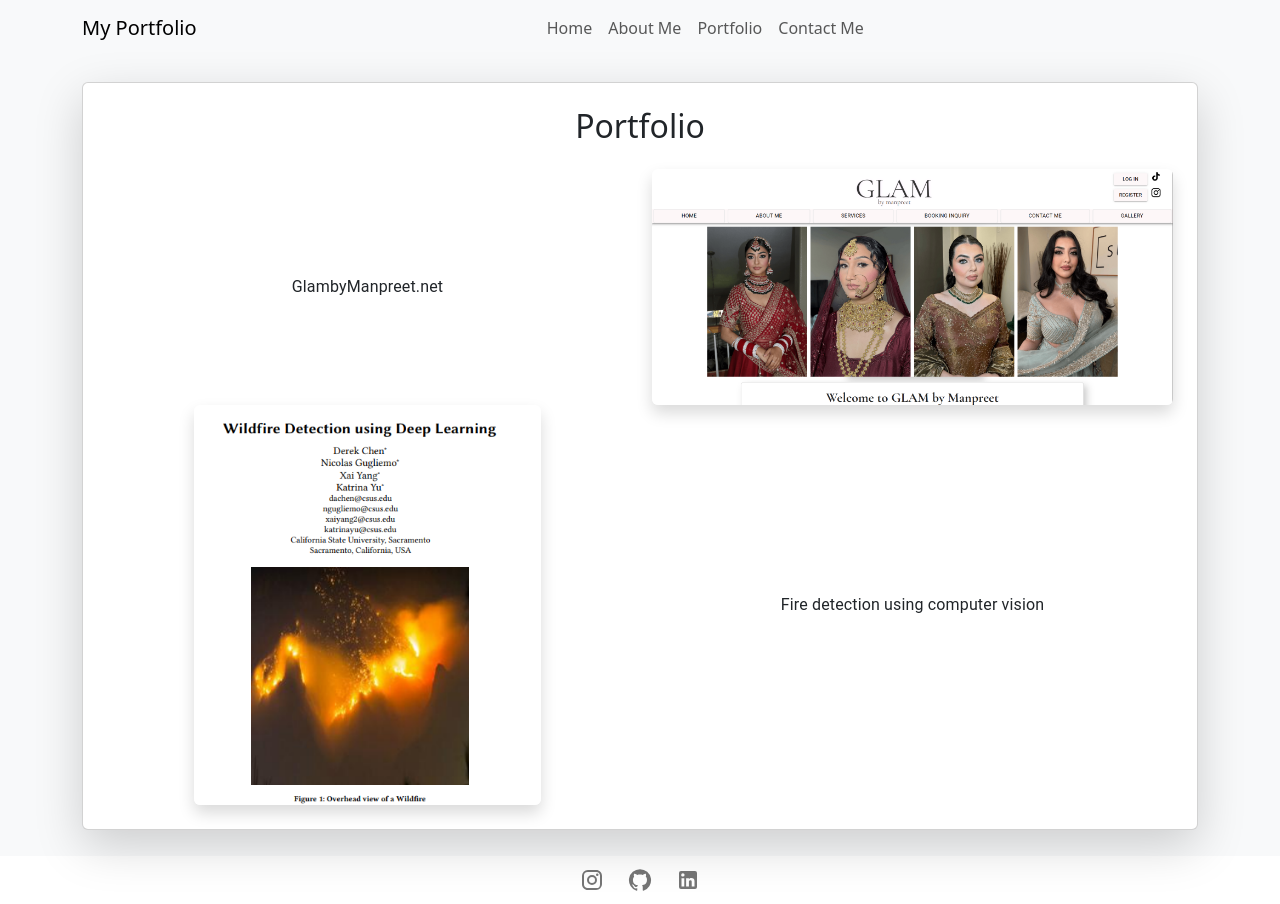
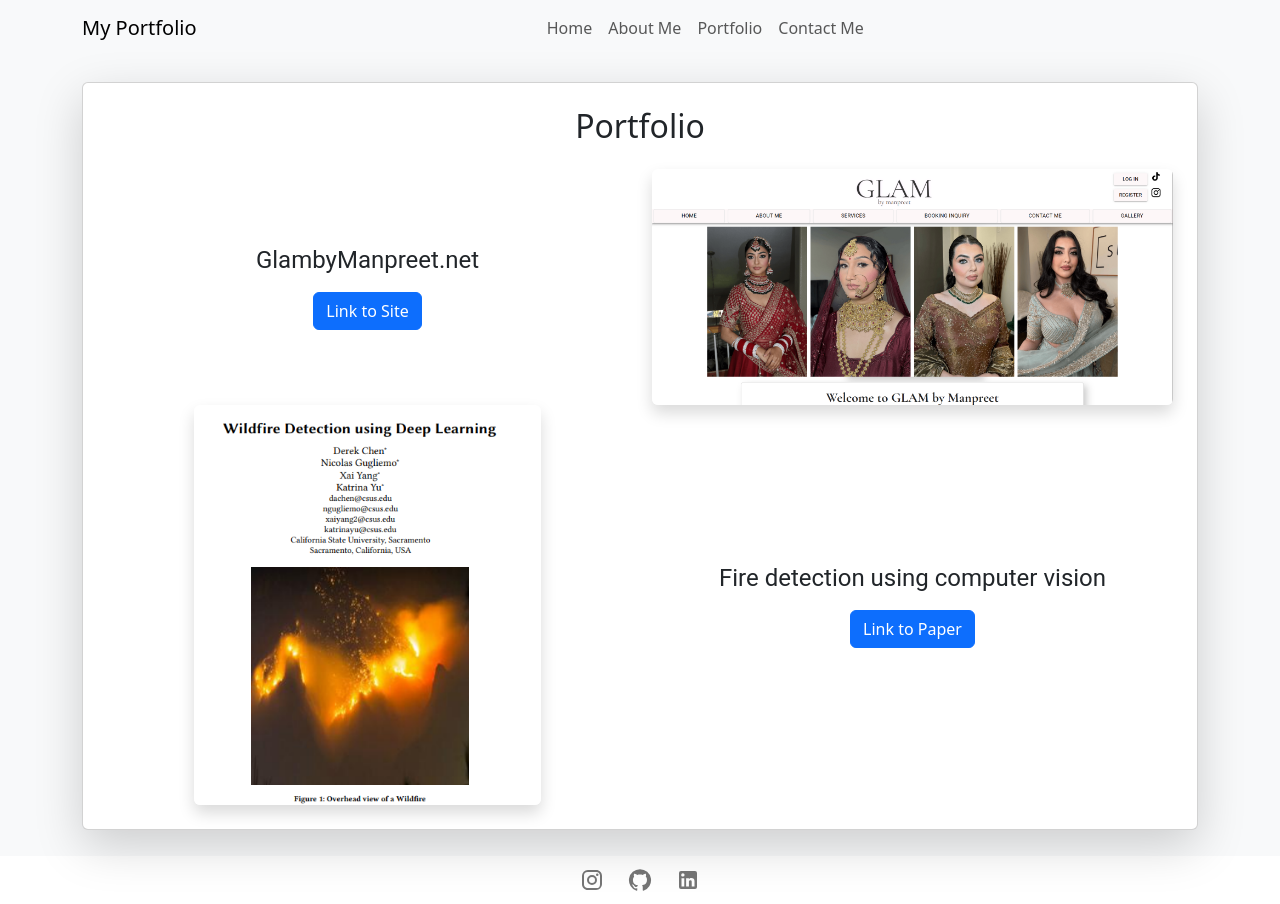
Before and after one commit to Nickdoctor/Portfolio, a React (Create React App) app in the folder portfolio/: page /Portfolio in a window 1280 px wide. Built offline with nearby package versions, Linux system fonts and the light colour scheme.

Commit message:
Added raising effect for pics on portfolio page, added buttons

```diff
--- a/portfolio/src/Pages/Portfolio.js
+++ b/portfolio/src/Pages/Portfolio.js
@@ -16,6 +16,9 @@ const PortfolioPage = () =>{
     const handleLinkedIn = () => {
         window.open('https://www.linkedin.com/in/nicolas-gugliemo-5776631b9/', '_blank');
     };
+    const handleLink = (url) => {
+        window.open(url, "_blank");
+    };
 
     return (
 <div
@@ -27,17 +30,16 @@ const PortfolioPage = () =>{
                     <h2 className="card-title mb-4">Portfolio</h2>
                     <Row className="align-items-center">
                         <Col md={6}>
-                            <div>
-                                <Typography>
+                                <Typography variant="h5" sx={{ mb: 2 }}>
                                     GlambyManpreet.net
                                 </Typography>
-                            </div>
+                            <button class="btn btn-primary" onClick={() =>handleLink("https://glambymanpreet.net/")}>Link to Site</button>
                         </Col>
                         <Col md={6} className="text-center">
                             <img
                                 src={pic1}
                                 alt="Manpreet"
-                                className="img-fluid rounded shadow"
+                                className="img-fluid rounded shadow hover-effect"
                                 style={{ maxHeight: "400px" }}
                             />
                         </Col>
@@ -45,16 +47,15 @@ const PortfolioPage = () =>{
                             <img
                                 src={pic2}
                                 alt="fire"
-                                className="img-fluid rounded shadow"
+                                className="img-fluid rounded shadow hover-effect"
                                 style={{ maxHeight: "400px" }}
                             />
                         </Col>
                         <Col md={6}>
-                            <div>
-                                <Typography>
+                                <Typography variant="h5" sx={{ mb: 2 }}>
                                     Fire detection using computer vision
                                 </Typography>
-                            </div>
+                                <button class="btn btn-primary" onClick={() =>handleLink("https://www.linkedin.com/feed/update/urn:li:activity:7266877136404131840/")}> Link to Paper</button>
                         </Col>
                     </Row>
                 </div>
--- a/portfolio/src/Styles/Portfolio.css
+++ b/portfolio/src/Styles/Portfolio.css
@@ -0,0 +1,8 @@
+.hover-effect {
+    transition: transform 0.3s ease, box-shadow 0.3s ease;
+  }
+
+  .hover-effect:hover {
+    transform: translateY(-10px); /* Move the image upward */
+    box-shadow: 0 8px 16px rgba(0, 0, 0, 0.2); /* Optional: Enhance shadow */
+  }
```
